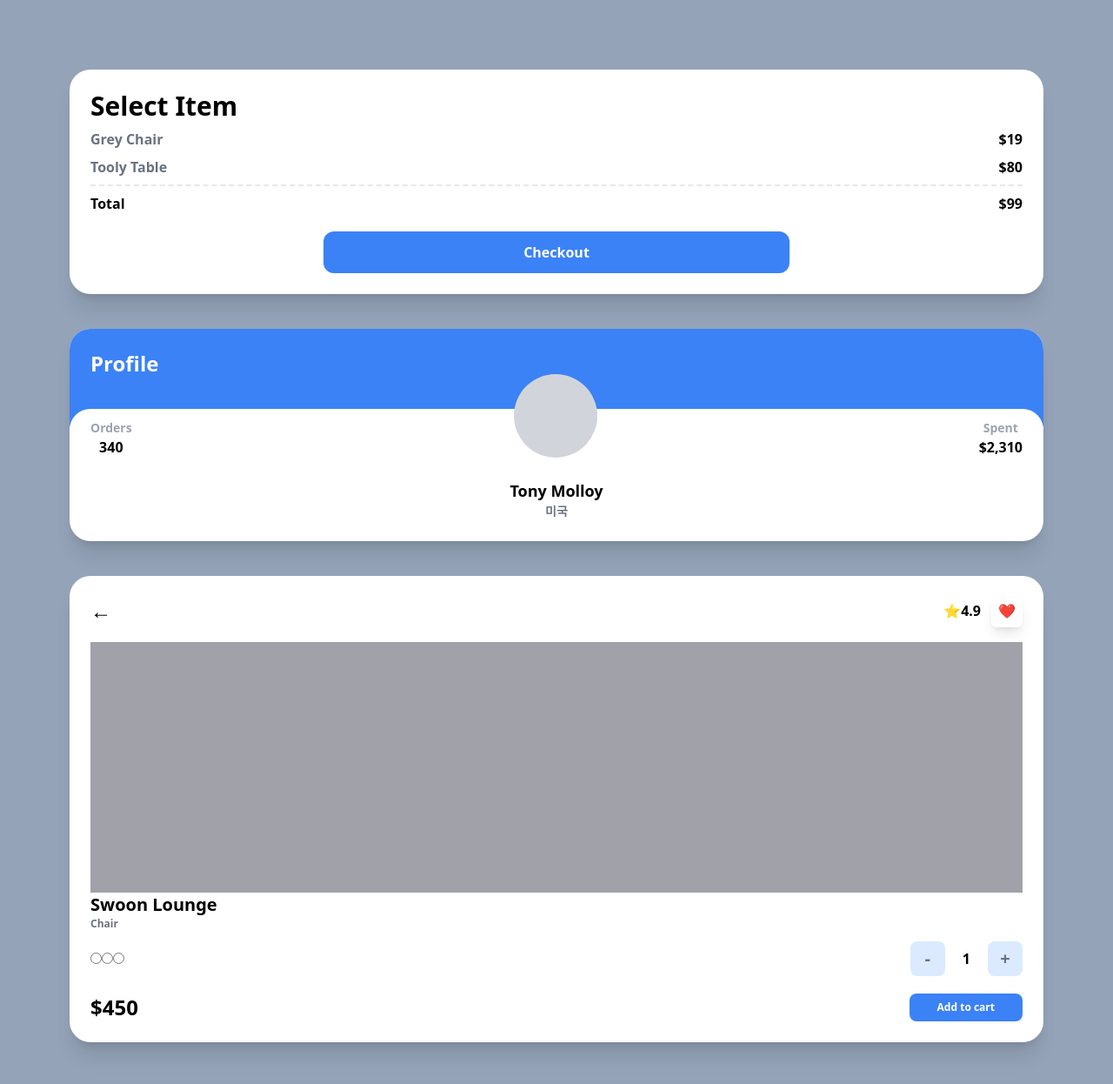
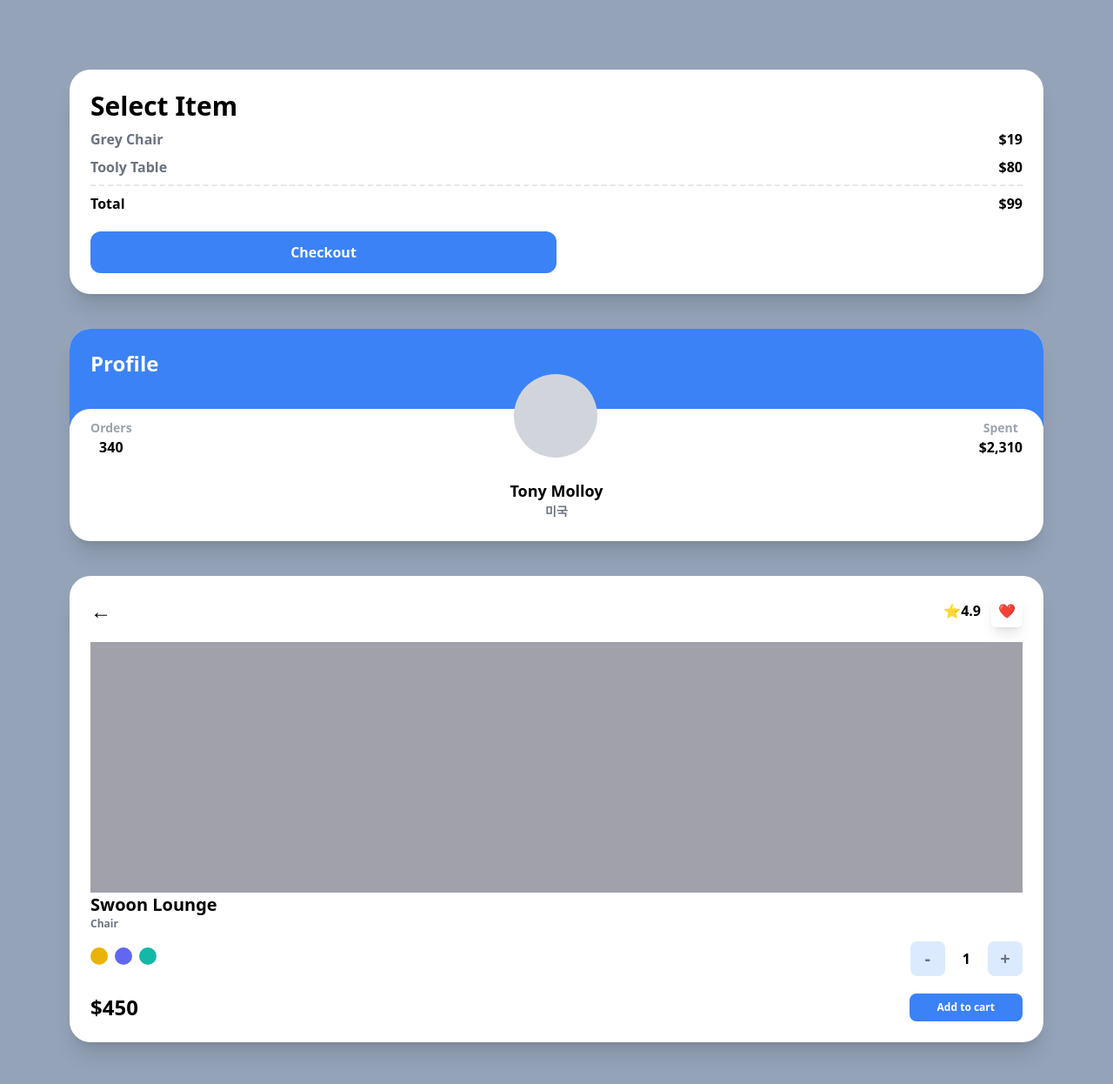
Before and after one commit to Stilllee/carrot-market, a Next.js app: page / in a window 1280 px wide. Shown: the top 1246 px of the page at 87% size. Built offline with nearby package versions, Linux system fonts and the light colour scheme.

Commit message:
#4.4 Modifiers

```diff
--- a/pages/index.tsx
+++ b/pages/index.tsx
@@ -17,9 +17,9 @@ const Home: NextPage = () => {
           <span>Total</span>
           <span>$99</span>
         </div>
-        <div className="w-2/4 p-3 mx-auto mt-5 text-center text-white bg-blue-500 rounded-xl">
+        <button className="w-2/4 p-3 mx-auto mt-5 text-center text-white bg-blue-500 rounded-xl hover:bg-teal-500 hover:text-black active:bg-yellow-500 focus:bg-red-500 ">
           Checkout
-        </div>
+        </button>
       </div>
       <div className="overflow-hidden bg-white shadow-xl rounded-3xl">
         <div className="p-6 bg-blue-500 pb-14">
@@ -56,10 +56,10 @@ const Home: NextPage = () => {
           <span className="text-xl ">Swoon Lounge</span>
           <span className="text-xs text-gray-500">Chair</span>
           <div className="flex items-center justify-between mt-3 mb-5">
-            <div>
-              <input type="radio" />
-              <input type="radio" />
-              <input type="radio" />
+            <div className="space-x-2">
+              <button className="w-5 h-5 bg-yellow-500 rounded-full" />
+              <button className="w-5 h-5 bg-indigo-500 rounded-full" />
+              <button className="w-5 h-5 bg-teal-500 rounded-full" />
             </div>
             <div className="flex items-center space-x-5">
               <button className="rounded-lg p-1.5 bg-blue-100 flex justify-center items-center aspect-square w-10 text-xl text-gray-500">
```
Also changed, not shown: 1 other file (tests, documents, lock files or other folders).
